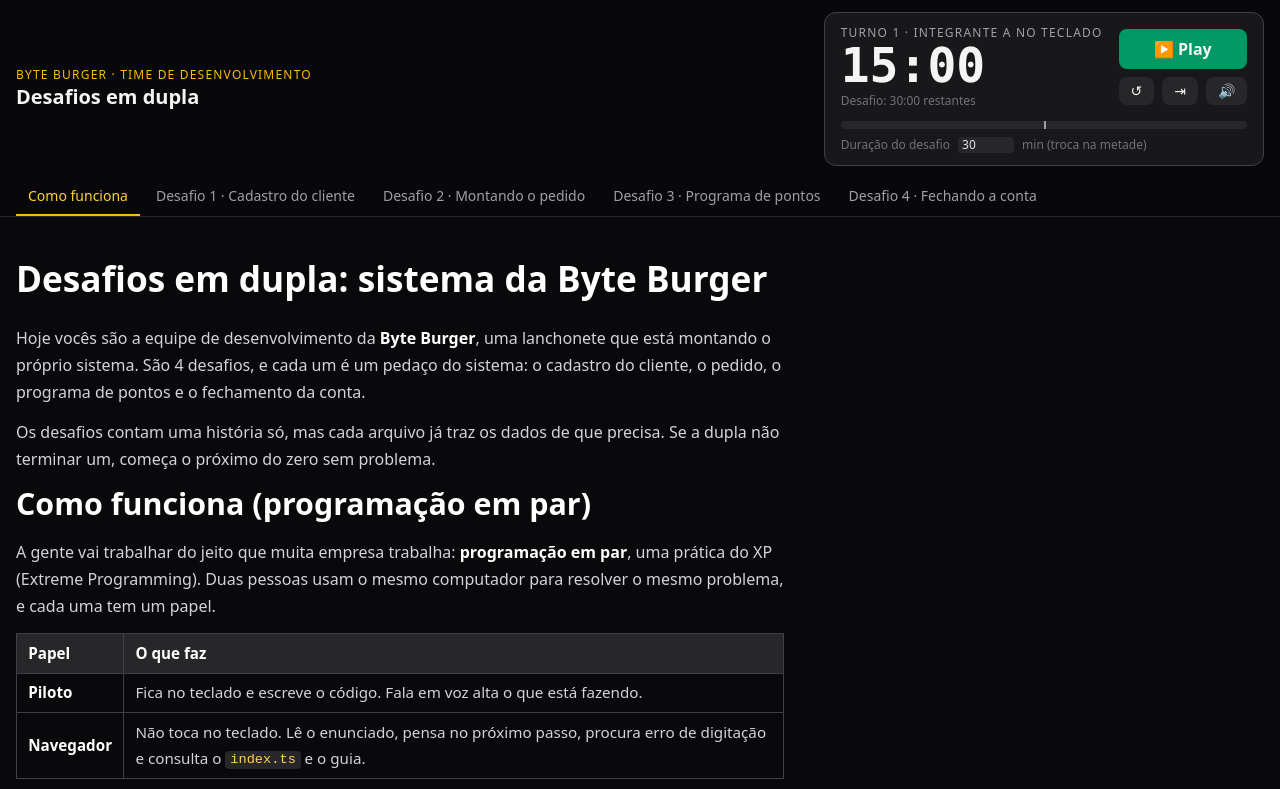
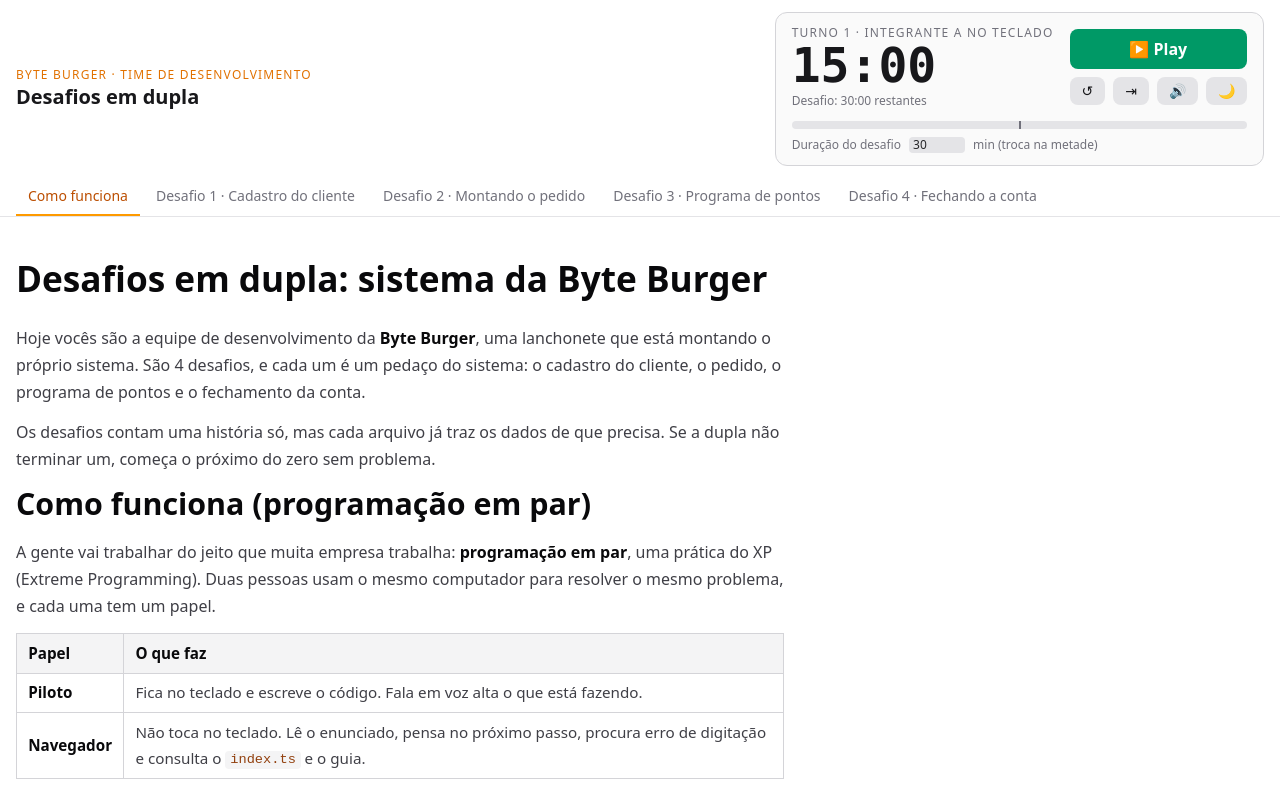
Before and after one commit to jhollyfer/CURSO-TS-CETAM, a website: page index.html in a window 1280 px wide. Shown: the top 789 px of the page. Drawn offline with nearby package versions, Linux system fonts and the light colour scheme.

Commit message:
Adicionando alternancia entre tema claro e escuro no index.html
Botao no cronometro (ou tecla T) troca o tema. A escolha fica salva no
navegador e, sem escolha salva, a pagina segue o tema do sistema.

```diff
--- a/index.html
+++ b/index.html
@@ -6,63 +6,90 @@
   <title>Byte Burger · Desafios em dupla</title>
   <script src="https://cdn.jsdelivr.net/npm/@tailwindcss/browser@4.1.11"></script>
   <script src="https://cdn.jsdelivr.net/npm/marked@12.0.2/marked.min.js"></script>
+  <style type="text/tailwindcss">
+    @custom-variant dark (&:where(.dark, .dark *));
+  </style>
+  <script>
+    // tema salvo no navegador; sem escolha salva, segue o tema do sistema
+    try {
+      const salvo = localStorage.getItem("tema")
+      const escuro = salvo ? salvo === "escuro" : matchMedia("(prefers-color-scheme: dark)").matches
+      document.documentElement.classList.toggle("dark", escuro)
+    } catch {
+      document.documentElement.classList.add("dark")
+    }
+  </script>
   <style>
-    /* texto do desafio (vem do markdown) */
-    .md { line-height: 1.7; color: #d4d4d8; }
-    .md h2 { font-size: 1.9rem; font-weight: 800; line-height: 1.2; color: #fff; margin: 0 0 1rem; }
-    .md h3 { font-size: 1.2rem; font-weight: 700; color: #fbbf24; margin: 2.2rem 0 .6rem; padding-top: 1rem; border-top: 1px solid #27272a; }
-    .md h1 { font-size: 2.2rem; font-weight: 800; color: #fff; margin-bottom: 1rem; }
+    /* cores do texto do desafio (vem do markdown) */
+    :root {
+      --texto: #3f3f46; --forte: #09090b; --destaque: #b45309; --linha: #e4e4e7;
+      --codigo: #92400e; --fundo-codigo: #f4f4f5; --fundo-bloco: #fafafa; --borda: #d4d4d8; --bloco: #047857;
+    }
+    .dark {
+      --texto: #d4d4d8; --forte: #fff; --destaque: #fbbf24; --linha: #27272a;
+      --codigo: #fcd34d; --fundo-codigo: #27272a; --fundo-bloco: #18181b; --borda: #3f3f46; --bloco: #a7f3d0;
+    }
+    .md { line-height: 1.7; color: var(--texto); }
+    .md h2 { font-size: 1.9rem; font-weight: 800; line-height: 1.2; color: var(--forte); margin: 0 0 1rem; }
+    .md h3 { font-size: 1.2rem; font-weight: 700; color: var(--destaque); margin: 2.2rem 0 .6rem; padding-top: 1rem; border-top: 1px solid var(--linha); }
+    .md h1 { font-size: 2.2rem; font-weight: 800; color: var(--forte); margin-bottom: 1rem; }
     .md p, .md ul, .md ol, .md pre, .md table { margin: .8rem 0; }
     .md ul { list-style: disc; padding-left: 1.4rem; }
     .md ol { list-style: decimal; padding-left: 1.4rem; }
-    .md strong { color: #fff; }
-    .md a { color: #fbbf24; text-decoration: underline; }
-    .md code { font-family: ui-monospace, monospace; font-size: .9em; color: #fcd34d; background: #27272a; padding: .1em .35em; border-radius: .3em; }
-    .md pre { background: #18181b; border: 1px solid #3f3f46; border-radius: .6rem; padding: 1rem; overflow-x: auto; }
-    .md pre code { background: none; padding: 0; color: #a7f3d0; }
+    .md strong { color: var(--forte); }
+    .md a { color: var(--destaque); text-decoration: underline; }
+    .md code { font-family: ui-monospace, monospace; font-size: .9em; color: var(--codigo); background: var(--fundo-codigo); padding: .1em .35em; border-radius: .3em; }
+    .md pre { background: var(--fundo-bloco); border: 1px solid var(--borda); border-radius: .6rem; padding: 1rem; overflow-x: auto; }
+    .md pre code { background: none; padding: 0; color: var(--bloco); }
     .md table { display: block; overflow-x: auto; border-collapse: collapse; font-size: .95rem; }
-    .md th { text-align: left; color: #fff; background: #27272a; }
-    .md th, .md td { border: 1px solid #3f3f46; padding: .4rem .7rem; }
+    .md th { text-align: left; color: var(--forte); background: var(--fundo-codigo); }
+    .md th, .md td { border: 1px solid var(--borda); padding: .4rem .7rem; }
+    #cronometro.final { border-color: #ef4444; background: #fef2f2; }
+    .dark #cronometro.final { background: #450a0a; }
+    #cronometro.final #tempo { color: #dc2626; }
+    .dark #cronometro.final #tempo { color: #f87171; }
+    #cronometro.final #barra { background: #ef4444; }
     .piscar { animation: piscar 0.5s steps(2, start) infinite; }
     @keyframes piscar { to { visibility: hidden; } }
   </style>
 </head>
-<body class="bg-zinc-950 text-zinc-100 min-h-screen">
+<body class="bg-white text-zinc-900 dark:bg-zinc-950 dark:text-zinc-100 min-h-screen">
   <!--
     Para abrir: duplo clique neste arquivo (precisa de internet para o Tailwind e o marked).
     O texto dos desafios vem do bloco "desafios-md" la embaixo, copiado do desafios.md.
-    Atalhos: espaco = play/pause, R = zerar, setas = trocar de aba, M = som.
+    Atalhos: espaco = play/pause, R = zerar, setas = trocar de aba, M = som, T = tema claro/escuro.
   -->
-  <header class="sticky top-0 z-10 border-b border-zinc-800 bg-zinc-950/90 backdrop-blur">
+  <header class="sticky top-0 z-10 border-b border-zinc-200 bg-white/90 dark:border-zinc-800 dark:bg-zinc-950/90 backdrop-blur">
     <div class="mx-auto max-w-7xl px-4 py-3 flex flex-wrap items-center justify-between gap-4">
       <div>
-        <p class="text-xs uppercase tracking-widest text-amber-400">Byte Burger · Time de desenvolvimento</p>
+        <p class="text-xs uppercase tracking-widest text-amber-600 dark:text-amber-400">Byte Burger · Time de desenvolvimento</p>
         <h1 class="text-xl font-bold">Desafios em dupla</h1>
       </div>
 
-      <div id="cronometro" class="rounded-xl border border-zinc-700 bg-zinc-900 px-4 py-3 w-full sm:w-auto transition-colors">
+      <div id="cronometro" class="rounded-xl border border-zinc-300 bg-zinc-50 dark:border-zinc-700 dark:bg-zinc-900 px-4 py-3 w-full sm:w-auto transition-colors">
         <div class="flex items-center gap-4">
           <div>
-            <p id="turno" class="text-xs uppercase tracking-widest text-zinc-400">Turno 1 · integrante A no teclado</p>
+            <p id="turno" class="text-xs uppercase tracking-widest text-zinc-500 dark:text-zinc-400">Turno 1 · integrante A no teclado</p>
             <p id="tempo" class="font-mono text-5xl font-bold tabular-nums leading-none">15:00</p>
             <p id="total" class="text-xs text-zinc-500 mt-1">Desafio: 30:00 restantes</p>
           </div>
           <div class="flex flex-col gap-2">
-            <button id="play" class="rounded-lg bg-emerald-600 hover:bg-emerald-500 px-4 py-2 font-semibold">▶ Play</button>
+            <button id="play" class="rounded-lg bg-emerald-600 hover:bg-emerald-500 px-4 py-2 font-semibold text-white">▶ Play</button>
             <div class="flex gap-2">
-              <button id="zerar" title="Zerar (R)" class="rounded-lg bg-zinc-800 hover:bg-zinc-700 px-3 py-1 text-sm">↺</button>
-              <button id="pular" title="Pular para a troca" class="rounded-lg bg-zinc-800 hover:bg-zinc-700 px-3 py-1 text-sm">⇥</button>
-              <button id="som" title="Som (M)" class="rounded-lg bg-zinc-800 hover:bg-zinc-700 px-3 py-1 text-sm">🔊</button>
+              <button id="zerar" title="Zerar (R)" class="rounded-lg bg-zinc-200 hover:bg-zinc-300 dark:bg-zinc-800 dark:hover:bg-zinc-700 px-3 py-1 text-sm">↺</button>
+              <button id="pular" title="Pular para a troca" class="rounded-lg bg-zinc-200 hover:bg-zinc-300 dark:bg-zinc-800 dark:hover:bg-zinc-700 px-3 py-1 text-sm">⇥</button>
+              <button id="som" title="Som (M)" class="rounded-lg bg-zinc-200 hover:bg-zinc-300 dark:bg-zinc-800 dark:hover:bg-zinc-700 px-3 py-1 text-sm">🔊</button>
+              <button id="tema" title="Tema claro/escuro (T)" class="rounded-lg bg-zinc-200 hover:bg-zinc-300 dark:bg-zinc-800 dark:hover:bg-zinc-700 px-3 py-1 text-sm"><span class="dark:hidden">🌙</span><span class="hidden dark:inline">☀️</span></button>
             </div>
           </div>
         </div>
-        <div class="relative mt-3 h-2 rounded bg-zinc-800 overflow-hidden">
+        <div class="relative mt-3 h-2 rounded bg-zinc-200 dark:bg-zinc-800 overflow-hidden">
           <div id="barra" class="h-full bg-emerald-500 transition-[width]" style="width:0%"></div>
-          <div class="absolute inset-y-0 left-1/2 w-0.5 bg-zinc-400" title="Troca de piloto"></div>
+          <div class="absolute inset-y-0 left-1/2 w-0.5 bg-zinc-500 dark:bg-zinc-400" title="Troca de piloto"></div>
         </div>
         <label class="mt-2 flex items-center gap-2 text-xs text-zinc-500">
           Duração do desafio
-          <input id="minutos" type="number" min="2" max="120" step="2" value="30" class="w-14 rounded bg-zinc-800 px-1 text-zinc-200">
+          <input id="minutos" type="number" min="2" max="120" step="2" value="30" class="w-14 rounded bg-zinc-200 px-1 text-zinc-800 dark:bg-zinc-800 dark:text-zinc-200">
           min (troca na metade)
         </label>
       </div>
@@ -71,9 +98,9 @@
   </header>
 
   <div id="aviso" class="hidden fixed inset-0 z-20 flex items-center justify-center bg-black/80 p-4">
-    <div class="rounded-2xl border border-amber-400 bg-zinc-900 p-8 text-center max-w-lg">
-      <p id="aviso-titulo" class="text-4xl font-black text-amber-400">TROCA!</p>
-      <p id="aviso-texto" class="mt-3 text-zinc-300"></p>
+    <div class="rounded-2xl border border-amber-400 bg-white dark:bg-zinc-900 p-8 text-center max-w-lg">
+      <p id="aviso-titulo" class="text-4xl font-black text-amber-600 dark:text-amber-400">TROCA!</p>
+      <p id="aviso-texto" class="mt-3 text-zinc-700 dark:text-zinc-300"></p>
       <button id="aviso-ok" class="mt-6 rounded-lg bg-amber-500 hover:bg-amber-400 px-6 py-2 font-semibold text-zinc-950">Ok</button>
     </div>
   </div>
@@ -470,7 +497,7 @@
       abaAtual = (i + abas.length) % abas.length
       conteudo.innerHTML = marked.parse(abas[abaAtual].texto.replace(/^---\s*$/gm, ""))
       navAbas.innerHTML = abas.map((a, j) =>
-        `<button data-aba="${j}" class="whitespace-nowrap px-3 py-2 text-sm border-b-2 ${j === abaAtual ? "border-amber-400 text-amber-300" : "border-transparent text-zinc-400 hover:text-zinc-200"}">${a.nome}</button>`
+        `<button data-aba="${j}" class="whitespace-nowrap px-3 py-2 text-sm border-b-2 ${j === abaAtual ? "border-amber-500 text-amber-700 dark:border-amber-400 dark:text-amber-300" : "border-transparent text-zinc-500 hover:text-zinc-900 dark:text-zinc-400 dark:hover:text-zinc-200"}">${a.nome}</button>`
       ).join("")
       window.scrollTo({ top: 0 })
     }
@@ -541,15 +568,11 @@
       el("total").textContent = `Desafio: ${formatar(duracao - decorrido)} restantes`
       el("barra").style.width = `${Math.min(100, (decorrido / duracao) * 100)}%`
       el("play").textContent = rodando ? "❚❚ Pausar" : "▶ Play"
-      el("play").className = `rounded-lg px-4 py-2 font-semibold ${rodando ? "bg-amber-600 hover:bg-amber-500" : "bg-emerald-600 hover:bg-emerald-500"}`
+      el("play").className = `rounded-lg px-4 py-2 font-semibold text-white ${rodando ? "bg-amber-600 hover:bg-amber-500" : "bg-emerald-600 hover:bg-emerald-500"}`
 
       const final = rodando && restante <= 60 && decorrido < duracao
-      el("cronometro").classList.toggle("border-red-500", final)
-      el("cronometro").classList.toggle("bg-red-950", final)
-      el("tempo").classList.toggle("text-red-400", final)
+      el("cronometro").classList.toggle("final", final)
       el("tempo").classList.toggle("piscar", rodando && restante <= 10 && decorrido < duracao)
-      el("barra").classList.toggle("bg-red-500", final)
-      el("barra").classList.toggle("bg-emerald-500", !final)
     }
 
     function avisar(titulo, texto) {
@@ -633,7 +656,13 @@
       el("som").textContent = somLigado ? "🔊" : "🔇"
     }
 
+    function alternarTema() {
+      const escuro = document.documentElement.classList.toggle("dark")
+      try { localStorage.setItem("tema", escuro ? "escuro" : "claro") } catch {}
+    }
+
     el("play").addEventListener("click", playPause)
+    el("tema").addEventListener("click", alternarTema)
     el("zerar").addEventListener("click", zerar)
     el("pular").addEventListener("click", pularParaTroca)
     el("som").addEventListener("click", alternarSom)
@@ -650,6 +679,7 @@
       if (e.code === "Space") { e.preventDefault(); playPause() }
       if (e.key === "r" || e.key === "R") zerar()
       if (e.key === "m" || e.key === "M") alternarSom()
+      if (e.key === "t" || e.key === "T") alternarTema()
       if (e.key === "ArrowRight") mostrarAba(abaAtual + 1)
       if (e.key === "ArrowLeft") mostrarAba(abaAtual - 1)
       if (e.key === "Escape") el("aviso").classList.add("hidden")
```
